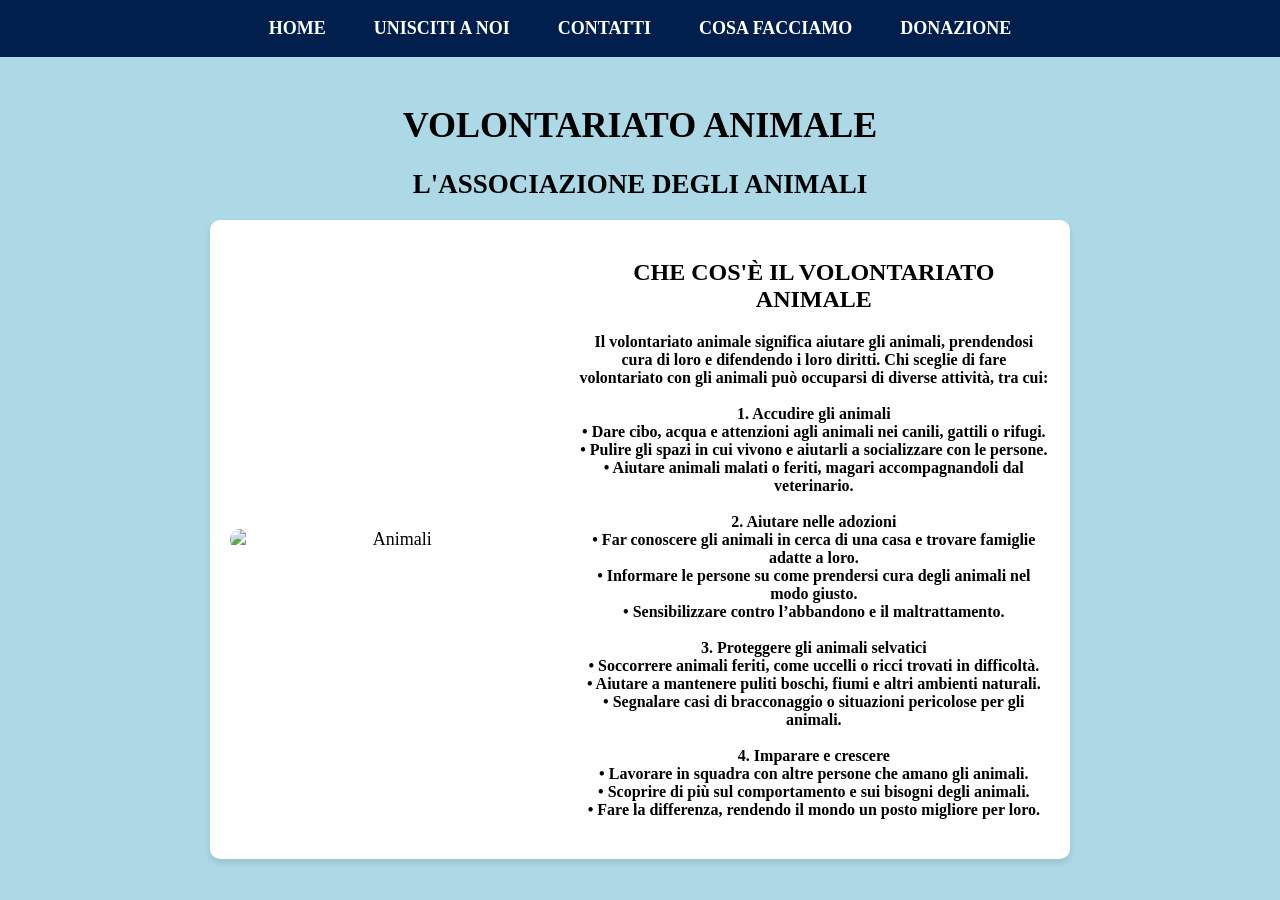
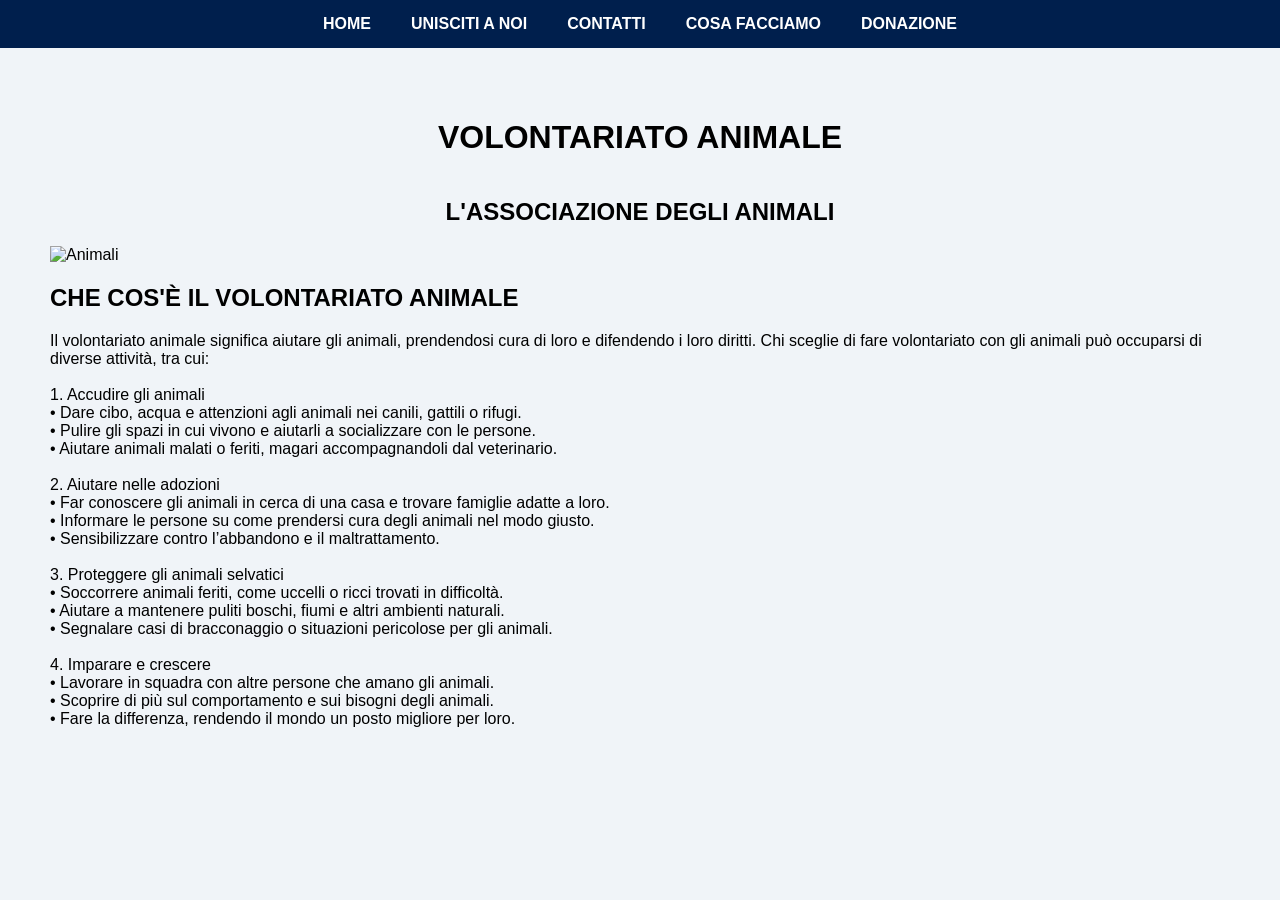

scn

--- a/stile.css
+++ b/stile.css
@@ -1,134 +1,10 @@
+body { font-family: Arial; background-color: #f0f4f8; margin: 0; padding: 0; }
+#menu { background: #001F4D; display: flex; list-style: none; padding: 15px; margin: 0; justify-content: center; }
+#menu li a { color: white; text-decoration: none; padding: 10px 20px; font-weight: bold; }
+#menu li a:hover { background: #003366; border-radius: 5px; }
 
-body {
-        margin: 0;
-        background-color: #ADD8E6;
-        text-align: center;
-    font-size: 18px;
-}
-
-ul {
-    list-style-type: none;
-    margin: 0;
-    padding: 0;
-    background-color: #001F4D;
-    position: fixed;
-    top: 0;
-    width: 100%;
-    z-index: 1000;
-    display: flex;
-    justify-content: center;
-}
-
-li a {
-    display: block;
-    color: white;
-    padding: 18px 24px;
-    font-size: 18px;
-    text-decoration: none;
-    font-weight: 600;
-    text-align: center;
-    transition: background-color 0.3s;
-}
-
-li a:hover {
-    background-color: #3399FF;
-}
-
-.active {
-    background-color: #0047AB;
-}
-
-.content {
-    padding-top: 80px;
-    margin: 0 auto;
-    width: 80%;
-}
-
-.form-container {
-    background-color: #FFFFFF;
-    padding: 20px;
-    border-radius: 10px;
-    box-shadow: 0px 4px 6px rgba(0, 0, 0, 0.1);
-    width: 60%;
-    margin: 0 auto 20px;
-    text-align: center;
-}
-
-.form-container input {
-    margin: 10px 0;
-    padding: 10px;
-    width: 90%;
-    max-width: 300px;
-    border: 1px solid #ccc;
-    border-radius: 5px;
-    font-size: 16px;
-}
-
-.form-container button {
-    padding: 10px 20px;
-    background-color: #001F4D;
-    color: white;
-    border: none;
-    cursor: pointer;
-    font-size: 16px;
-    border-radius: 5px;
-    transition: background-color 0.3s;
-}
-
-.form-container button:hover {
-    background-color: #3399FF;
-}
-
-.box-container {
-    display: flex;
-    align-items: center;
-    gap: 20px;
-    background-color: #FFFFFF;
-    padding: 20px;
-    border-radius: 10px;
-    box-shadow: 0px 4px 6px rgba(0, 0, 0, 0.1);
-    margin: 20px auto;
-    width: 80%;
-}
-
-.box-container img {
-    width: 40%;
-    border-radius: 10px;
-}
-
-.box-container .text {
-    flex: 1;
-    text-align: center;
-    font-size: 16px;
-}
-
-.box {
-    background-color: #FFFFFF;
-    padding: 20px;
-    border-radius: 10px;
-    box-shadow: 0px 4px 6px rgba(0, 0, 0, 0.1);
-    margin: 20px auto;
-    width: 60%;
-    text-align: center;
-    font-size: 16px;
-}
-
-h1, h2, h3, p {
-    margin-bottom: 20px;
-    font-weight: 600;
-}
-
-button {
-    padding: 10px 20px;
-    background-color: #001F4D;
-    color: white;
-    border: none;
-    cursor: pointer;
-    font-size: 16px;
-    border-radius: 5px;
-    transition: background-color 0.3s;
-}
-
-button:hover {
-    background-color: #3399FF;
-}
+.content { padding: 50px; display: flex; flex-direction: column; align-items: center; }
+.box { background: white; padding: 40px; border-radius: 15px; box-shadow: 0 5px 15px rgba(0,0,0,0.1); text-align: center; width: 400px; }
+input { width: 100%; padding: 10px; margin: 10px 0; border: 1px solid #ccc; border-radius: 5px; }
+button { background: #001F4D; color: white; border: none; padding: 12px 20px; border-radius: 5px; cursor: pointer; width: 100%; }
+table th, table td { padding: 15px; border-bottom: 1px solid #ddd; text-align: left; }
